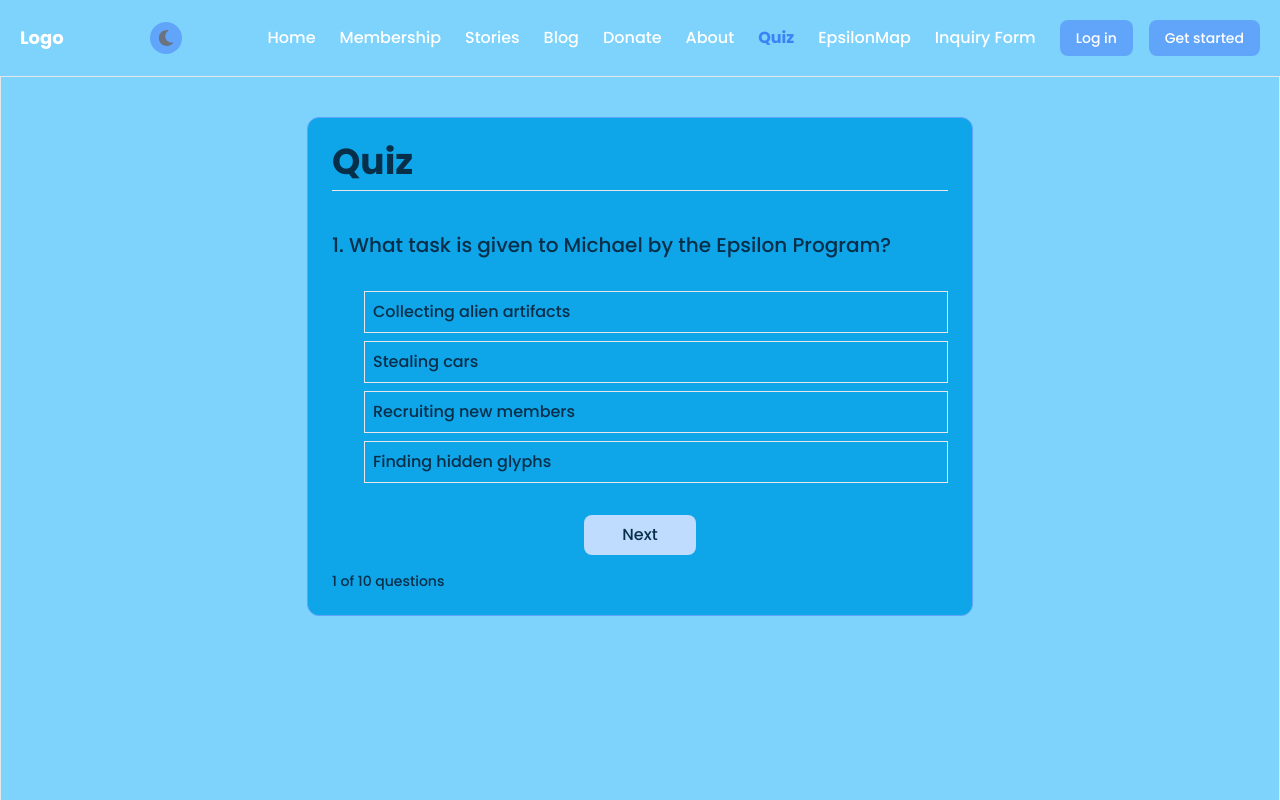
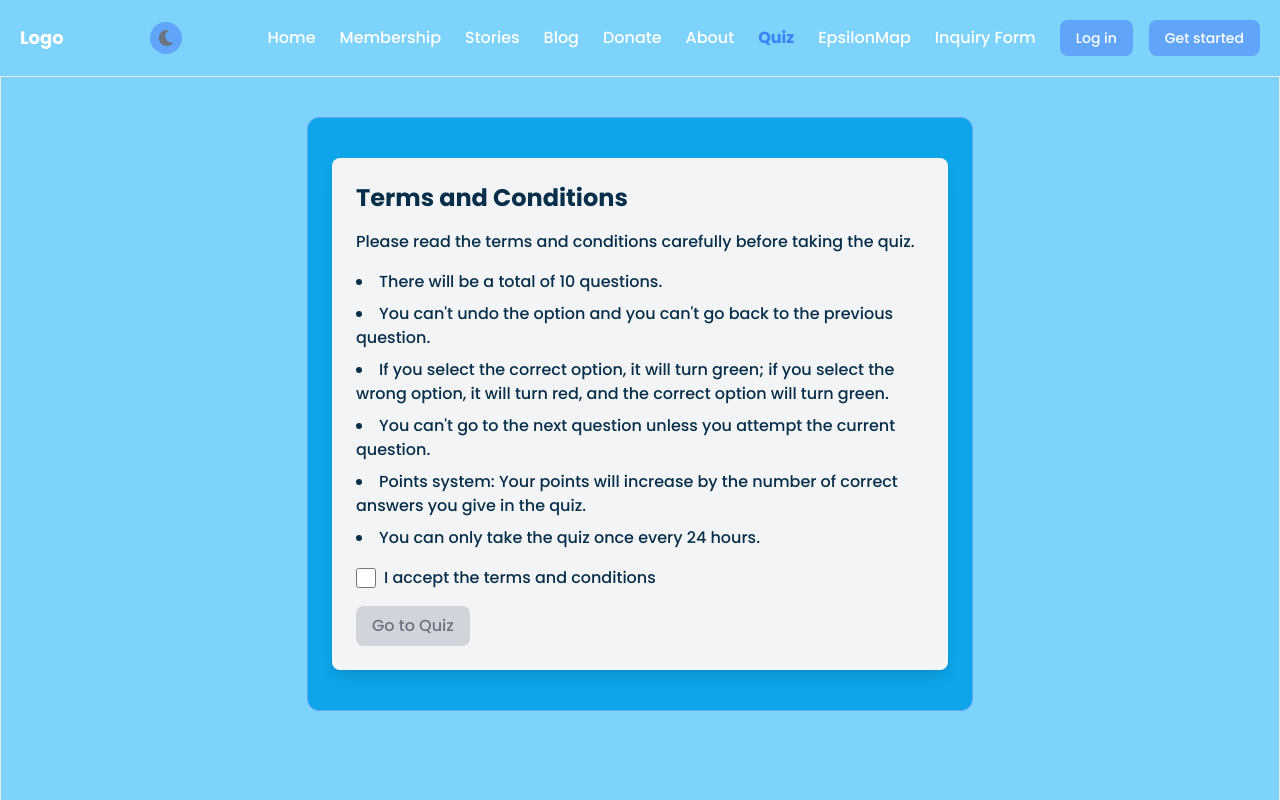
Before and after one commit to vrunda2005/WMC-Project-1, a React (Vite) app in the folder react_frontend/Client/: page /Quiz in a window 1280 px wide. Shown: the top 800 px of the page. Built offline with nearby package versions, Linux system fonts and the light colour scheme.

Commit message:
quiz_page

```diff
--- a/react_frontend/Client/src/components/Quiz/Quiz.jsx
+++ b/react_frontend/Client/src/components/Quiz/Quiz.jsx
@@ -1,8 +1,48 @@
-import React, { useState, useRef, useEffect } from 'react';
+import React, { useState, useEffect, useRef } from 'react';
 import { data } from './data';
-import './quiz.css';
 import { useTheme } from '../../usetheamContext';
 import { useAuth } from '../../creatContext';
+
+function TermsAndConditions({ onAccept }) {
+  const [accepted, setAccepted] = useState(false);
+
+  const handleAcceptChange = (event) => {
+    setAccepted(event.target.checked);
+  };
+
+  return (
+    <div className="terms-and-conditions bg-gray-100 p-6 rounded-lg shadow-lg">
+      <h1 className="text-2xl font-bold mb-4">Terms and Conditions</h1>
+      <p className="mb-4">Please read the terms and conditions carefully before taking the quiz.</p>
+      <ul className="list-disc list-inside mb-4">
+        <li className="mb-2">There will be a total of 10 questions.</li>
+        <li className="mb-2">You can't undo the option and you can't go back to the previous question.</li>
+        <li className="mb-2">
+          If you select the correct option, it will turn green; if you select the wrong option, it will turn red, and the correct option will turn green.
+        </li>
+        <li className="mb-2">You can't go to the next question unless you attempt the current question.</li>
+        <li className="mb-2">Points system: Your points will increase by the number of correct answers you give in the quiz.</li>
+        <li className="mb-2">You can only take the quiz once every 24 hours.</li>
+      </ul>
+      <label className="flex items-center mb-4">
+        <input
+          type="checkbox"
+          checked={accepted}
+          onChange={handleAcceptChange}
+          className="mr-2 h-5 w-5"
+        />
+        <span>I accept the terms and conditions</span>
+      </label>
+      <button
+        onClick={onAccept}
+        disabled={!accepted}
+        className={`px-4 py-2 rounded-lg ${accepted ? 'bg-blue-500 text-white' : 'bg-gray-300 text-gray-500 cursor-not-allowed'}`}
+      >
+        Go to Quiz
+      </button>
+    </div>
+  );
+}
 
 function Quiz() {
   const randomQuestions = React.useMemo(() => {
@@ -10,66 +50,70 @@ function Quiz() {
     return shuffledData.slice(0, 10);
   }, []);
 
-  let [index, setIndex] = useState(0);
-  let [question, setQuestion] = useState(randomQuestions[index]);
-  let [lock, setLock] = useState(false);
-  let [score, setScore] = useState(0);
-  let [result, setResult] = useState(false);
-  let [canTakeQuiz, setCanTakeQuiz] = useState(true);
+  const [index, setIndex] = useState(0);
+  const [question, setQuestion] = useState(randomQuestions[index]);
+  const [lock, setLock] = useState(false);
+  const [score, setScore] = useState(0);
+  const [result, setResult] = useState(false);
+  const [canTakeQuiz, setCanTakeQuiz] = useState(true);
+  const [remainingTime, setRemainingTime] = useState(0);
+  const [acceptedTerms, setAcceptedTerms] = useState(false);
 
-  let option1 = useRef(null);
-  let option2 = useRef(null);
-  let option3 = useRef(null);
-  let option4 = useRef(null);
+  const option1 = useRef(null);
+  const option2 = useRef(null);
+  const option3 = useRef(null);
+  const option4 = useRef(null);
 
-  let optionArray = [option1, option2, option3, option4];
+  const optionArray = [option1, option2, option3, option4];
 
   const [auth, setAuth, userData, setUserData] = useAuth();
 
   useEffect(() => {
-    const now = new Date().getTime();
-    if (auth.lastAttempt && now - auth.lastAttempt < 24 * 60 * 60 * 1000) {
-      setCanTakeQuiz(false);
-    }
+    const updateRemainingTime = () => {
+      const now = new Date().getTime();
+      if (auth.lastAttempt) {
+        const timeSinceLastAttempt = now - auth.lastAttempt;
+        if (timeSinceLastAttempt < 24 * 60 * 60 * 1000) {
+          setCanTakeQuiz(false);
+          setRemainingTime(24 * 60 * 60 * 1000 - timeSinceLastAttempt);
+        }
+      }
+    };
+
+    const interval = setInterval(updateRemainingTime, 1000);
+    updateRemainingTime();
+
+    return () => clearInterval(interval);
   }, [auth.lastAttempt]);
 
   const checkAns = (e, ans) => {
-    if (lock === false) {
+    if (!lock) {
       if (question.ans === ans) {
-        e.target.classList.add("correct");
+        e.target.classList.add('correct');
         setLock(true);
-        setScore(prev => prev + 1);
+        setScore((prev) => prev + 1);
       } else {
-        e.target.classList.add("wrong");
+        e.target.classList.add('wrong');
         setLock(true);
-        optionArray[question.ans - 1].current.classList.add("correct");
+        optionArray[question.ans - 1].current.classList.add('correct');
       }
     }
   };
 
   const next = () => {
-    if (lock === true) {
+    if (lock) {
       if (index === randomQuestions.length - 1) {
         setResult(true);
-        return null;
+        return;
       }
-      setIndex(++index);
-      setQuestion(randomQuestions[index]);
+      setIndex(index + 1);
+      setQuestion(randomQuestions[index + 1]);
       setLock(false);
-      optionArray.map((option) => {
-        option.current.classList.remove("correct");
-        option.current.classList.remove("wrong");
-        return null;
+      optionArray.forEach((option) => {
+        option.current.classList.remove('correct');
+        option.current.classList.remove('wrong');
       });
     }
-  };
-
-  const reset = () => {
-    setIndex(0);
-    setQuestion(randomQuestions[index]);
-    setScore(0);
-    setLock(false);
-    setResult(false);
   };
 
   const finishQuiz = async () => {
@@ -77,7 +121,7 @@ function Quiz() {
       const response = await fetch('http://localhost:5000/quizPoints', {
         method: 'POST',
         headers: { 'Content-Type': 'application/json' },
-        body: JSON.stringify({ userId: auth.username , addPoints:score }),
+        body: JSON.stringify({ userId: auth.username, addPoints: score }),
       });
 
       if (response.ok) {
@@ -88,13 +132,12 @@ function Quiz() {
         };
         setAuth(updatedAuth);
         setUserData((prevData) => ({ ...prevData, points: updatedAuth.userPoints }));
-        console.log('Updating points new for quiz', updatedAuth);
         localStorage.setItem('auth', JSON.stringify(updatedAuth));
       } else {
-        console.log("Error in quiz ");
+        console.error('Error in quiz points');
       }
     } catch (error) {
-      console.error('Error quiz points:', error);
+      console.error('Error updating quiz points:', error);
     }
   };
 
@@ -102,60 +145,87 @@ function Quiz() {
 
   // Define theme-based classes
   const containerBgColor = theme === 'blue' ? 'bg-blue-primary-bg' : 'bg-dark-primary-bg';
-  const overlayColor = theme === 'blue' ? 'bg-blue-overlay' : 'bg-dark-overlay';
   const sectionBgColor = theme === 'blue' ? 'bg-blue-secondary-bg' : 'bg-dark-secondary-bg';
   const textPrimaryColor = theme === 'blue' ? 'text-blue-text-light' : 'text-dark-text-light';
-  const textSecondaryColor = theme === 'blue' ? 'text-blue-text-blue' : 'text-dark-text-blue';
-  const buttonBgColor = theme === 'blue' ? 'bg-blue-highlight' : 'bg-dark-highlight';
   const buttonHoverBgColor = theme === 'blue' ? 'hover:bg-blue-accent' : 'hover:bg-dark-accent';
 
+  const formatRemainingTime = (time) => {
+    const hours = Math.floor(time / (1000 * 60 * 60));
+    const minutes = Math.floor((time % (1000 * 60 * 60)) / (1000 * 60));
+    const seconds = Math.floor((time % (1000 * 60)) / 1000);
+    return `${hours}h ${minutes}m ${seconds}s`;
+  };
+
   return (
-    <>
-      <div className={`${containerBgColor} bg-secondary-bg h-[100vh] border`}>
-
-        <div className={`${sectionBgColor} mt-10 max-h-screen border ${textPrimaryColor} border-blue-400 w-[666px] mx-auto p-6 rounded-xl py-10'`}>
-
-          <h1 className='text-4xl mb-2 font-semibold'>Quiz</h1>
-
-          <hr />
-
-          {canTakeQuiz ? (
+    <div className={`${containerBgColor} h-[100vh] border`}>
+      <div className={`${sectionBgColor} mt-10 max-h-screen border ${textPrimaryColor} border-blue-400 w-[666px] mx-auto p-6 rounded-xl py-10`}>
+        {acceptedTerms ? (
+          canTakeQuiz ? (
             result ? (
               <>
-                <h2 className='mt-10 text-lg'>You scored <span className='font-semibold text-2xl'>{score}</span> out of {randomQuestions.length} </h2>
-                <button onClick={finishQuiz} className='bg-blue-200 block mx-auto w-28 mt-8 p-2 rounded-lg hover:rounded-3xl transition-all'>Finish</button>
-                <button onClick={reset} className='bg-blue-200 block mx-auto w-28 mt-8 p-2 rounded-lg hover:rounded-3xl transition-all'>Reset</button>
+                <h2 className="mt-10 text-lg">
+                  You scored <span className="font-semibold text-2xl">{score}</span> out of {randomQuestions.length}
+                </h2>
+                <button
+                  onClick={finishQuiz}
+                  className={`bg-blue-200 block mx-auto w-28 mt-8 p-2 rounded-lg ${buttonHoverBgColor} transition-all`}
+                >
+                  Finish
+                </button>
               </>
             ) : (
               <>
-                <h2 className='mt-10 text-xl'>{index + 1}. {question.question}</h2>
-
-                <ul className='mt-8 flex flex-col gap-2'>
-
-                  <li ref={option1} onClick={(e) => checkAns(e, 1)} className='border-[1px] p-2 ml-8 hover:cursor-pointer'>{question.option1}</li>
-
-                  <li ref={option2} onClick={(e) => checkAns(e, 2)} className='border-[1px] p-2 ml-8 hover:cursor-pointer'>{question.option2}</li>
-
-                  <li ref={option3} onClick={(e) => checkAns(e, 3)} className='border-[1px] p-2 ml-8 hover:cursor-pointer'>{question.option3}</li>
-
-                  <li ref={option4} onClick={(e) => checkAns(e, 4)} className='border-[1px] p-2 ml-8 hover:cursor-pointer'>{question.option4}</li>
-
+                <h2 className="mt-10 text-xl">
+                  {index + 1}. {question.question}
+                </h2>
+                <ul className="mt-8 flex flex-col gap-2">
+                  <li ref={option1} onClick={(e) => checkAns(e, 1)} className="border-[1px] p-2 ml-8 hover:cursor-pointer">
+                    {question.option1}
+                  </li>
+                  <li ref={option2} onClick={(e) => checkAns(e, 2)} className="border-[1px] p-2 ml-8 hover:cursor-pointer">
+                    {question.option2}
+                  </li>
+                  <li ref={option3} onClick={(e) => checkAns(e, 3)} className="border-[1px] p-2 ml-8 hover:cursor-pointer">
+                    {question.option3}
+                  </li>
+                  <li ref={option4} onClick={(e) => checkAns(e, 4)} className="border-[1px] p-2 ml-8 hover:cursor-pointer">
+                    {question.option4}
+                  </li>
                 </ul>
-
-                <button onClick={next} className='bg-blue-200 block mx-auto w-28 mt-8 p-2 rounded-lg hover:rounded-3xl transition-all'>
+                <button onClick={next} className={`bg-blue-200 block mx-auto w-28 mt-8 p-2 rounded-lg ${buttonHoverBgColor} transition-all`}>
                   Next
                 </button>
-
-                <div className='mt-4 text-sm'>{index + 1} of {randomQuestions.length} questions</div>
+                <div className="mt-4 text-sm">
+                  {index + 1} of {randomQuestions.length} questions
+                </div>
               </>
             )
           ) : (
-            <h2 className='mt-10 text-lg'>You have already taken the quiz. Please come back after 24 hours.</h2>
-          )}
+            <div className="mt-10 text-lg">
+              <h2>You have already taken the quiz. Please come back after 24 hours.</h2>
+              <p>Time remaining: {formatRemainingTime(remainingTime)}</p>
+              <button
+                onClick={() => setAcceptedTerms(false)}
+                className="mt-12 text-sm hover:font-bold transition-all flex items-center"
+              >
+                <svg
+                  width="20"  // Adjust the size as needed
+                  height="20"  // Adjust the size as needed
+                  viewBox="0 0 512 512"
+                  xmlns="http://www.w3.org/2000/svg"
+                >
+                  <polygon points="352,128.4 319.7,96 160,256 160,256 160,256 319.7,416 352,383.6 224.7,256" />
+                </svg>
+                Back to Terms
+              </button>
 
-        </div>
+            </div>
+          )
+        ) : (
+          <TermsAndConditions onAccept={() => setAcceptedTerms(true)} />
+        )}
       </div>
-    </>
+    </div>
   );
 }
 
```
Also changed, not shown: react_frontend/Client/src/components/Donate/Donate.jsx (+25 -23 lines), react_frontend/Client/src/components/Home/Home.jsx (+4 -4 lines).
